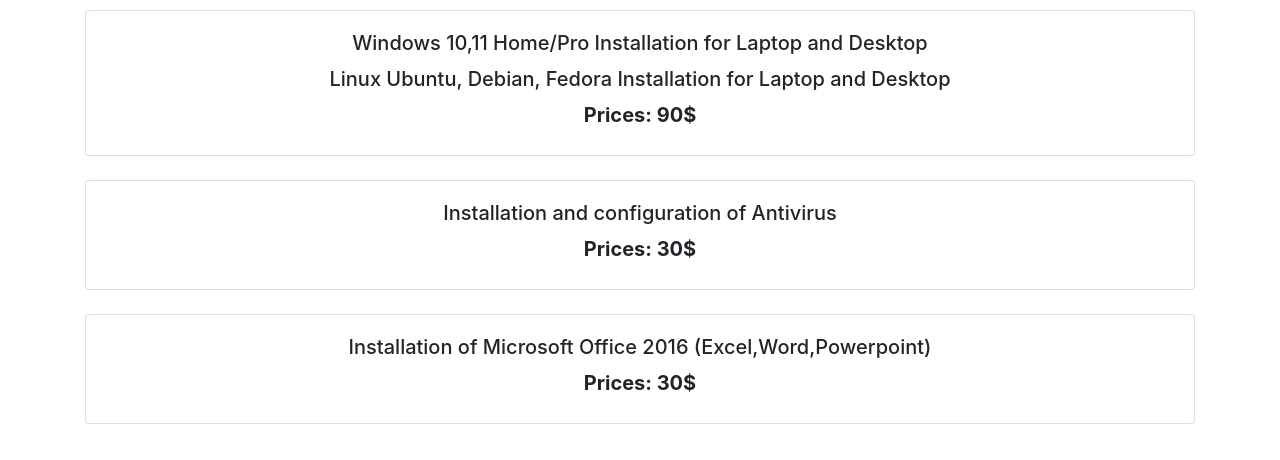
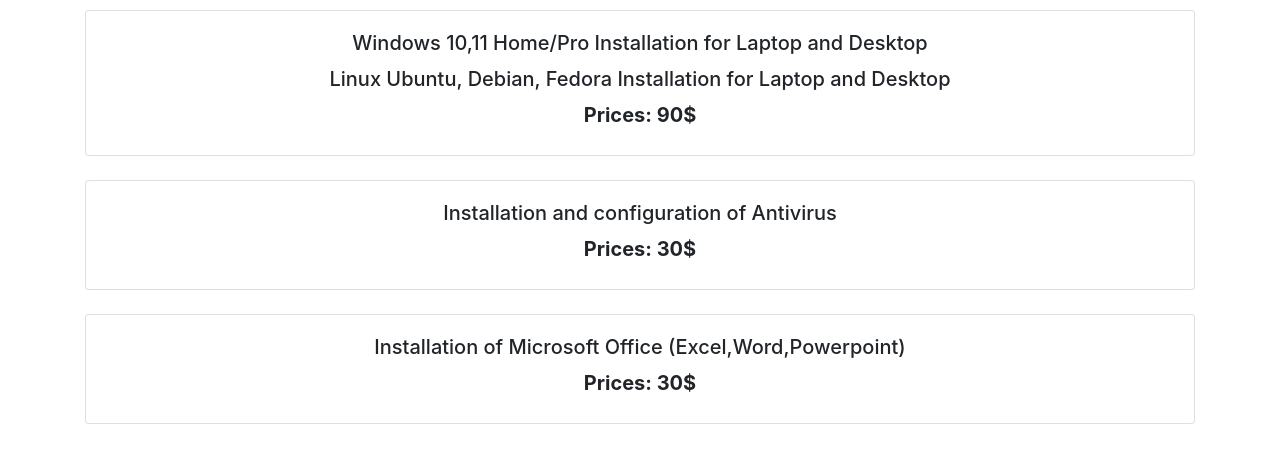
Before and after one commit to mdelgadorobles/services, a plain HTML site: page index.html in a window 1280 px wide. Shown: the part 94-554 px from the top of the page. Drawn offline with nearby package versions, Linux system fonts and the light colour scheme.

Commit message:
Update index.html

```diff
--- a/index.html
+++ b/index.html
@@ -34,7 +34,7 @@
         <br>
         <div class="card" style="width: 100%;">
             <div class="card-body">
-              <h5 class="card-title">Installation of Microsoft Office 2016 (Excel,Word,Powerpoint)</h5>
+              <h5 class="card-title">Installation of Microsoft Office (Excel,Word,Powerpoint)</h5>
               <h5><b>Prices: 30$</b></h5>
               <p class="card-text"></p>
             </div>
```
